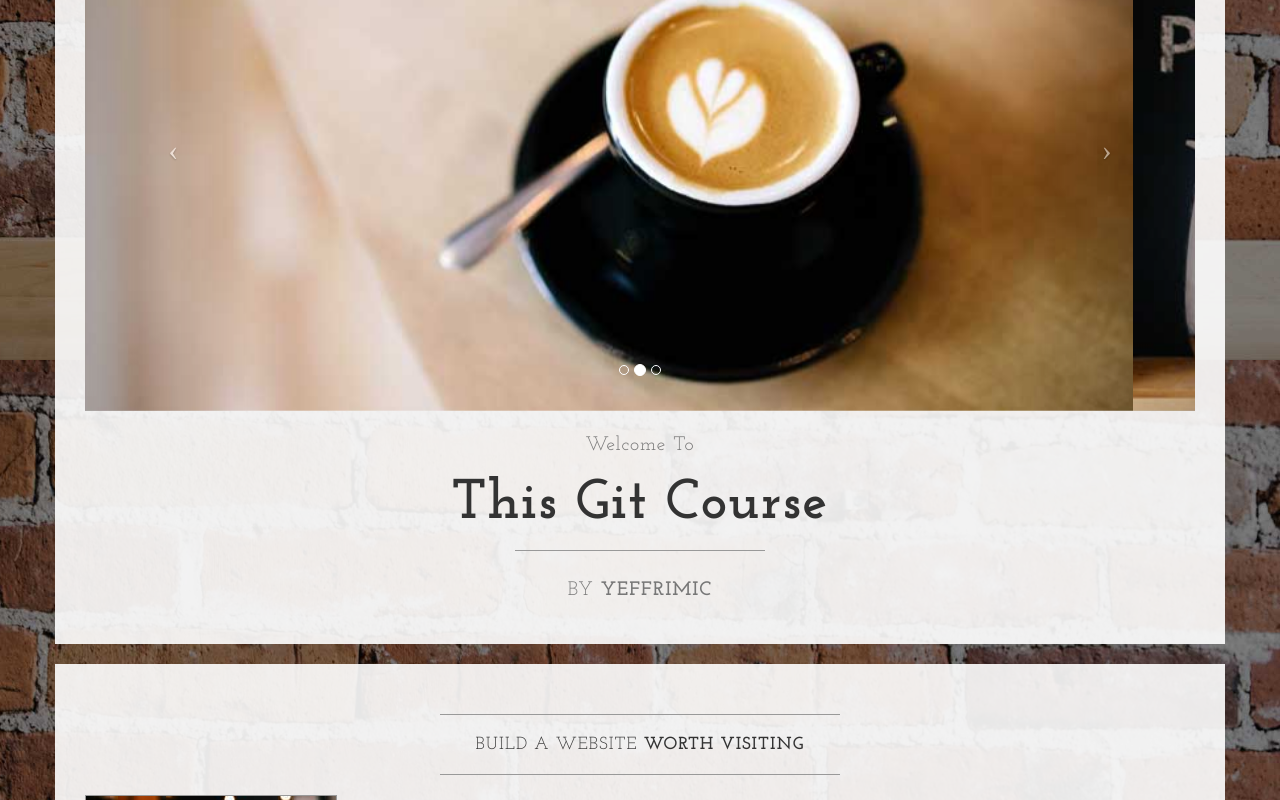
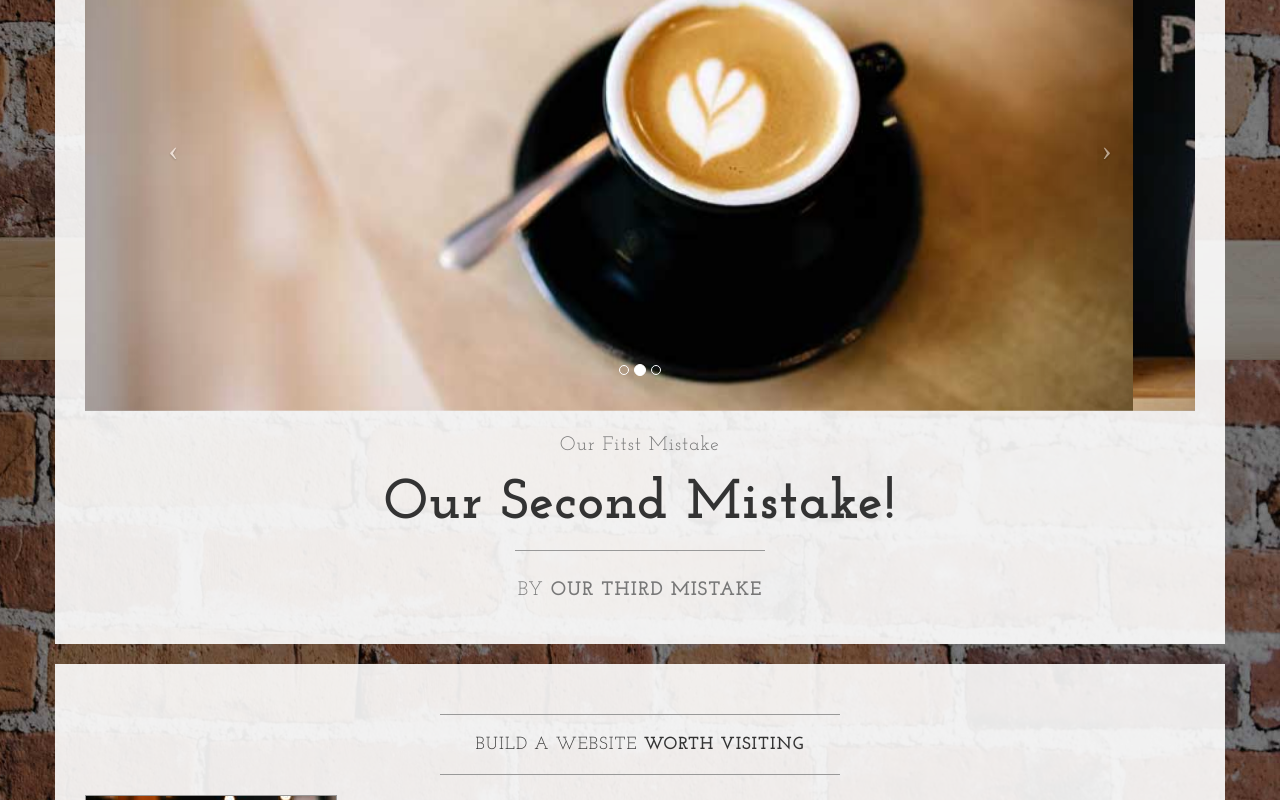
Before and after one commit to yeffrimic/gitcourse, a plain HTML site: page index.html in a window 1280 px wide. Shown: the part 440-1240 px from the top of the page. Drawn offline with nearby package versions, Linux system fonts and the light colour scheme.

Commit message:
commiting a thir mistake, we left the otrh two in place

```diff
--- a/index.html
+++ b/index.html
@@ -106,13 +106,13 @@
                         </a>
                     </div>
                     <h2 class="brand-before">
-                        <small>Welcome to</small>
+                        <small>our fitst mistake</small>
                     </h2>
-                    <h1 class="brand-name">this git course</h1>
+                    <h1 class="brand-name">Our second mistake!</h1>
                     <hr class="tagline-divider">
                     <h2>
                         <small>By
-                            <strong>yeffrimic</strong>
+                            <strong>our third Mistake</strong>
                         </small>
                     </h2>
                 </div>
```
